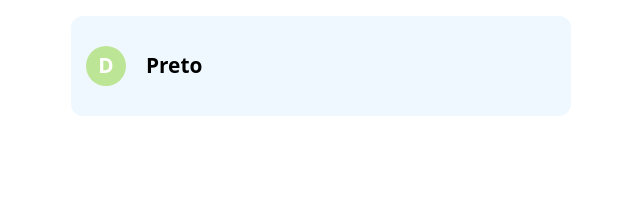
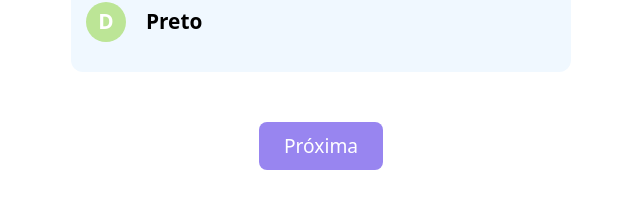
Before and after one commit to DeboraBorgesDev/next-quiz, a Next.js app: page / in a window 1280 px wide. Shown: the part 564-772 px from the top of the page, without its empty margins (319-959 px from the left). Built offline with nearby package versions, Linux system fonts and the light colour scheme.

Commit message:
criação do componente de botão

```diff
--- /dev/null
+++ b/src/components/button/index.tsx
@@ -0,0 +1,29 @@
+import Link from 'next/link'
+import styles from './styles.module.css'
+import { Url } from 'next/dist/shared/lib/router/router'
+
+interface ButtonProps {
+    text: string,
+    href?: Url | string,
+    onClick?: (e: any) => void
+}
+
+export default function Button(props: ButtonProps) {
+
+    const renderButton = () => {
+        return (
+            <button
+                onClick={props.onClick}
+                className={styles.button}
+            >
+                {props.text}
+            </button>
+        )
+    }
+
+    return props.href ? (
+        <Link href={props?.href}>
+            {renderButton()}
+        </Link>
+    ) : renderButton()
+}
--- /dev/null
+++ b/src/components/button/styles.module.css
@@ -0,0 +1,10 @@
+.button {
+    color: #fff;
+    border-radius: 8px;
+    font-weight: 200;
+    font-size: 1.2rem;
+    border: none;
+    padding: 10px 25px;
+    margin-top: 40px;
+    background-color: #9885F0;
+}
--- a/src/pages/index.tsx
+++ b/src/pages/index.tsx
@@ -5,6 +5,7 @@ import QuestionModel from "@/model/question";
 import AnswerModel from "@/model/answer";
 import styles from './styles.module.css'
 import { useState } from "react";
+import Button from "@/components/button";
 
 const poppins = Poppins({ subsets: ['latin'], weight: ['100', '200', '300', '400', '500', '700'] });
 const questao = new QuestionModel(222, 'Cor', [
@@ -31,6 +32,7 @@ export default function Home() {
       className={`${poppins} ${styles.container}`}
     >
      <Question value={question} onResponse={onResponse} timeOut={timeOut} />
+     <Button text="Próxima" href="/result"/>
     </div>
   );
 }
--- a/src/pages/styles.module.css
+++ b/src/pages/styles.module.css
@@ -1,6 +1,7 @@
 .container {
     display: flex;
     justify-content: center;
+    flex-direction: column;
     align-items: center;
     height: 100vh;
 }
```
Also changed, not shown: src/pages/result/index.tsx (added, +7 -0 lines).
